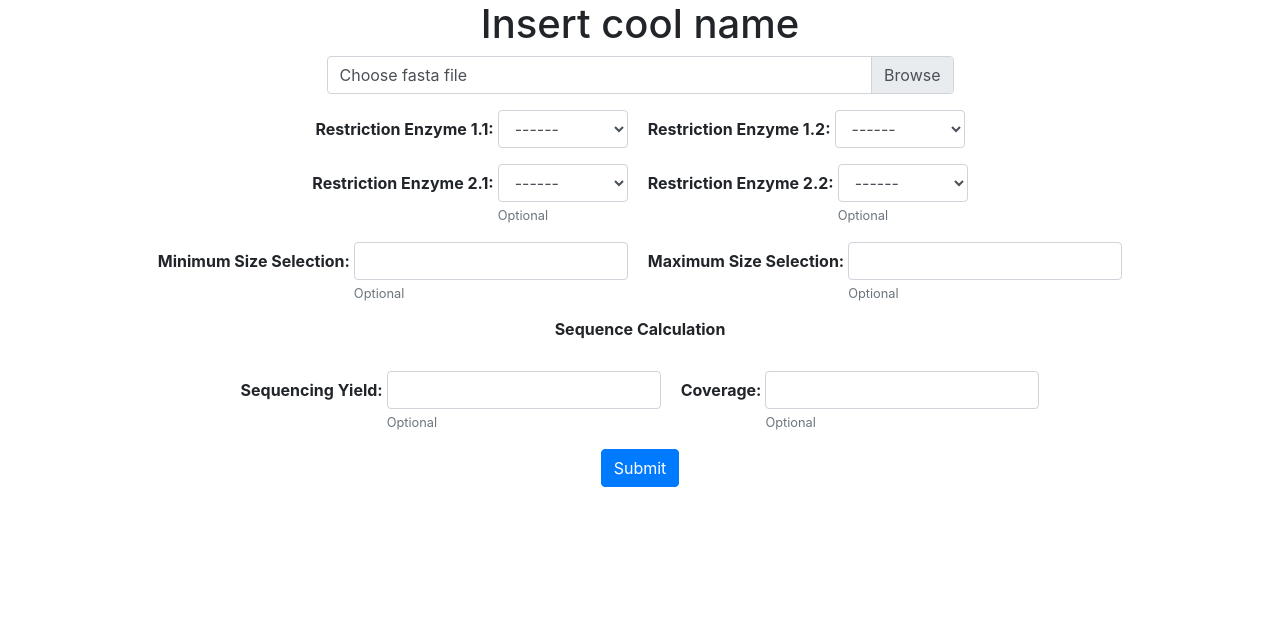
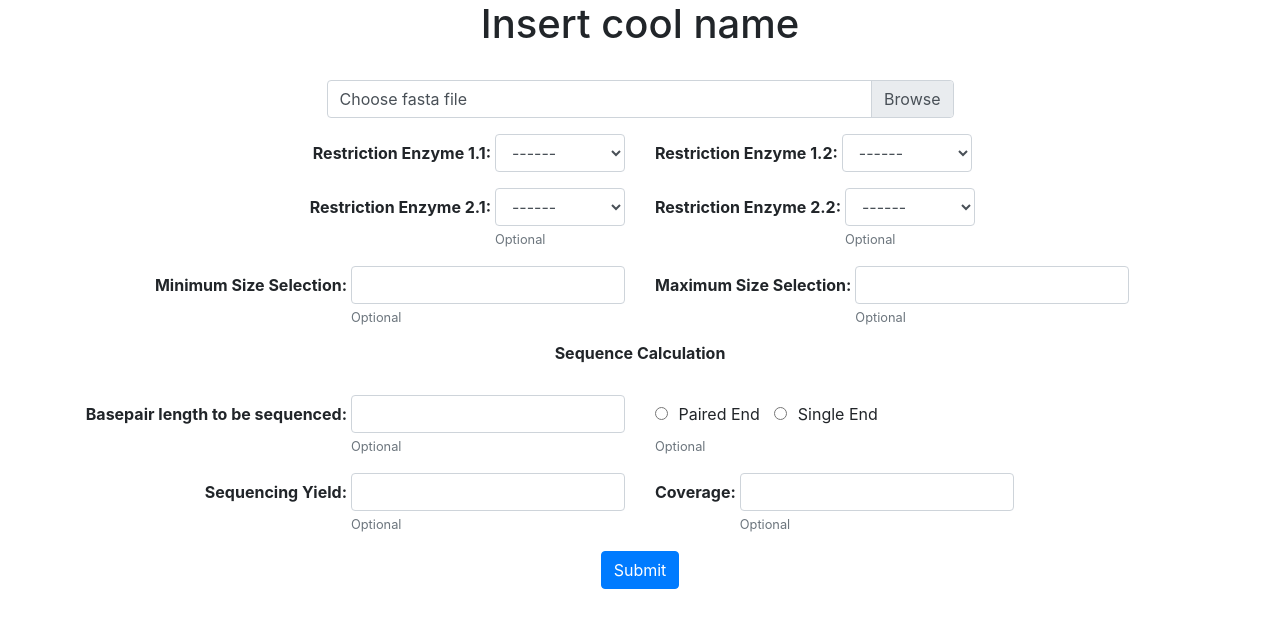
Before and after one commit to felixglinka/ddRadSeqWebTool, a Django app: page / in a window 1280 px wide. Shown: the top 628 px of the page. Run offline with Django 3.2, Linux system fonts and the light colour scheme; some libraries are stand-ins or nearby versions.

Commit message:
changed form for paired end feature

```diff
--- a/api/forms.py
+++ b/api/forms.py
@@ -5,10 +5,6 @@ class BasicInputDDRadDataForm(forms.Form):
     def __init__(self, *args, **kwargs):
         self.restrictionEnzymes = kwargs.pop('restrictionEnzymes')
         super(BasicInputDDRadDataForm, self).__init__(*args, **kwargs)
-
-        for visible in self.visible_fields():
-            visible.field.widget.attrs['class'] = 'form-control'
-            visible.field.widget.attrs['style'] = "width:auto;"
 
         self.fields['fastaFile'].widget = forms.ClearableFileInput(attrs={'class': 'custom-file-input', 'id': 'fastaFileUpload', 'EnableViewState': "true"})
 
@@ -26,19 +22,23 @@ class BasicInputDDRadDataForm(forms.Form):
         self.fields['sizeSelectMin'].widget = forms.TextInput(attrs={'class': 'form-control', 'autocomplete': 'off'})
         self.fields['sizeSelectMax'].widget = forms.TextInput(attrs={'class': 'form-control', 'autocomplete': 'off'})
 
+        self.fields['basepairLengthToBeSequenced'].widget = forms.TextInput(attrs={'class': 'form-control', 'autocomplete': 'off'})
+        self.fields['pairedEndChoice'].choices = [('paired end', 'Paired End'), ('single end', 'Single End')]
         self.fields['sequencingYield'].widget = forms.TextInput(attrs={'class': 'form-control', 'autocomplete': 'off'})
         self.fields['coverage'].widget = forms.TextInput(attrs={'class': 'form-control', 'autocomplete': 'off'})
 
 
     fastaFile = forms.FileField()
-    restrictionEnzyme1 = forms.ChoiceField(choices=[], label="Restriction Enzyme 1.1")
-    restrictionEnzyme2 = forms.ChoiceField(choices=[], label="Restriction Enzyme 1.2")
+    restrictionEnzyme1 = forms.ChoiceField(choices=[], label="Restriction Enzyme 1.1", widget=forms.Select(attrs={'class':'form-control'}))
+    restrictionEnzyme2 = forms.ChoiceField(choices=[], label="Restriction Enzyme 1.2", widget=forms.Select(attrs={'class':'form-control'}))
 
-    restrictionEnzyme3 = forms.ChoiceField(choices=[], label="Restriction Enzyme 2.1", required=False)
-    restrictionEnzyme4 = forms.ChoiceField(choices=[], label="Restriction Enzyme 2.2", required=False)
+    restrictionEnzyme3 = forms.ChoiceField(choices=[], label="Restriction Enzyme 2.1", required=False, widget=forms.Select(attrs={'class':'form-control'}))
+    restrictionEnzyme4 = forms.ChoiceField(choices=[], label="Restriction Enzyme 2.2", required=False, widget=forms.Select(attrs={'class':'form-control'}))
 
     sizeSelectMin = forms.CharField(label="Minimum Size Selection", required=False)
     sizeSelectMax = forms.CharField(label="Maximum Size Selection", required=False)
 
+    basepairLengthToBeSequenced = forms.CharField(label="Basepair length to be sequenced", required=False)
+    pairedEndChoice = forms.ChoiceField(choices=[], widget=forms.RadioSelect(attrs={'class': 'form-check-input'}))
     sequencingYield = forms.CharField(label="Sequencing Yield", required=False)
     coverage = forms.CharField(label="Coverage", required=False)
--- a/api/static/css/webinterfaceStyle.css
+++ b/api/static/css/webinterfaceStyle.css
@@ -12,16 +12,25 @@ caption {
     font-weight: bold;
 }
 
-.bottom15, h6{
+.bottom15, h1, h6{
    padding-bottom: 1.5rem;
 }
 
-.right4{
+.right4 {
   margin-right:4px;
 }
 
-.right20 {
-  margin-right:20px;
+.right10 {
+  margin-right:10px;
+}
+
+.left2 {
+  margin-left:2px;
+}
+
+.alignRadioButton {
+  margin-top: 7.2px;
+  margin-bottom: 6.8px;
 }
 
 .center {
--- a/api/static/js/dataFrame.js
+++ b/api/static/js/dataFrame.js
@@ -1,8 +1,5 @@
 const minGap = 1;
 const sliderMaxValue = "100";
-
-//let sliderOne = null;
-//let sliderTwo = null;
 
 let columnNumber = 3
 let dataFrameTitles = ['# bases of fragments', '# fragments', '# samples multiplexed', '# bases multiplied by samples to be sequenced']
@@ -57,7 +54,9 @@ function updateSliderTwoResult(sliderOneValue, sliderTwoValue, resultTable, data
 
 function generateDataFrameTableHead(table, restrictionEnzymes) {
   tableCaption = table.createCaption()
-  tableCaption.innerHTML = restrictionEnzymes.concat("<br>Sequencing Yield: ").concat(sequencingYield).concat("&emsp;Coverage: ").concat(coverage)
+  tableCaption.innerHTML = restrictionEnzymes.concat("<br>").concat(basepairLengthToBeSequenced).concat(" bp")
+  .concat("&nbsp;").concat(pairedEndChoice).concat("<br>Sequencing Yield: ").concat(sequencingYield)
+  .concat("&emsp;Coverage: ").concat(coverage)
   let thead = table.createTHead();
   let row = thead.insertRow();
 
--- a/api/static/js/form.js
+++ b/api/static/js/form.js
@@ -43,6 +43,10 @@ function initForm(e){
     return /^\d*$/.test(value);
   });
 
+  setInputFilter(document.getElementById("id_basepairLengthToBeSequenced"), function(value) {
+    return /^\d*$/.test(value);
+  });
+
   setInputFilter(document.getElementById("id_sequencingYield"), function(value) {
     return /^\d*$/.test(value);
   });
--- a/api/templates/webinterface.html
+++ b/api/templates/webinterface.html
@@ -7,20 +7,22 @@
     <link rel="stylesheet" href="{% static 'css/bootstrap.min.css' %}">
     <link rel="stylesheet" type="text/css" href="{% static 'css/webinterfaceStyle.css' %}">
     <script type="text/javascript">
+        {% if dataFrame or dataFrame1 and dataFrame2 %}
+            const firstChosenRestrictionEnzymes = "{{ firstChosenRestrictionEnzymes }}"
+            const basepairLengthToBeSequenced = "{{ basepairLengthToBeSequenced }}"
+            const pairedEndChoice = "{{ pairedEndChoice }}"
+            const sequencingYield = "{{ sequencingYield }}"
+            const coverage = "{{ coverage }}"
+        {% endif %}
+
         {% if dataFrame %}
             const dataFrameData = {{ dataFrame|safe }};
-            const firstChosenRestrictionEnzymes = "{{ firstChosenRestrictionEnzymes }}"
-            const sequencingYield = "{{ sequencingYield }}"
-            const coverage = "{{ coverage }}"
         {% endif %}
 
         {% if dataFrame1 and dataFrame2 %}
             const dataFrame1Data = {{ dataFrame1|safe }};
             const dataFrame2Data = {{ dataFrame2|safe }};
-            const firstChosenRestrictionEnzymes = "{{ firstChosenRestrictionEnzymes }}"
             const secondChosenRestrictionEnzymes = "{{ secondChosenRestrictionEnzymes }}"
-            const sequencingYield = "{{ sequencingYield }}"
-            const coverage = "{{ coverage }}"
         {% endif %}
     </script>
     <script src="{% static 'js/form.js' %}"></script>
@@ -35,26 +37,33 @@
   {% endif %}
 
     <h1>Insert cool name</h1>
-    <div></div>
-    <form class="container" action='.' method="POST" enctype="multipart/form-data" >
+    <div class="container">
+        <form  action='.' method="POST" enctype="multipart/form-data" >
             {% csrf_token %}
             <div class="row justify-content-center form-group ">
                 <div id="customFile" class="custom-file" style="width: 55%;">
                     {{ form.fastaFile }} <label id="file-upload-label" class="custom-file-label" for="{{ form.fastaFile.id_for_label }}"> Choose fasta file </label>
                 </div>
             </div>
+
             <div class="row justify-content-center form-group">
-            <div class="form-inline right20">
+                <div class="col">
+                    <div class="form-inline float-right">
                         <label class="right4"> <b>{{ form.restrictionEnzyme1.label }}: </b> </label>
                     {{ form.restrictionEnzyme1 }}
                     </div>
+                </div>
+                <div class="col">
                     <div class="form-inline">
                     <label class="right4"><b>{{ form.restrictionEnzyme2.label }}: </b> </label>
                     {{ form.restrictionEnzyme2 }}
                     </div>
                 </div>
+            </div>
+
             <div class="row justify-content-center form-group">
-            <div class="form-inline right20">
+                <div class="col">
+                    <div class="form-inline float-right">
                         <label class="bottom15 right4"> <b> {{ form.restrictionEnzyme3.label }}: </b> </label>
                         <div class="col-xs-10">
                             {{ form.restrictionEnzyme3 }}
@@ -62,6 +71,8 @@
                             <small class="text-muted">Optional</small>
                         </div>
                     </div>
+                </div>
+                <div class="col">
                     <div class="form-inline">
                         <label class="bottom15 right4"> <b>{{ form.restrictionEnzyme4.label }}: </b> </label>
                         <div class="col-xs-10">
@@ -71,8 +82,11 @@
                         </div>
                     </div>
                 </div>
+            </div>
+
             <div class="row justify-content-center form-group">
-            <div class="form-inline right20">
+                <div class="col">
+                    <div class="form-inline float-right">
                         <label class="bottom15 right4"> <b>{{ form.sizeSelectMin.label }}: </b> </label>
                         <div class="col-xs-10">
                             {{ form.sizeSelectMin }}
@@ -80,6 +94,8 @@
                             <small class="text-muted">Optional</small>
                         </div>
                     </div>
+                </div>
+                <div class="col">
                     <div class="form-inline">
                         <label class="bottom15 right4"> <b>{{ form.sizeSelectMax.label }}: </b> </label>
                         <div class="col-xs-10">
@@ -89,9 +105,38 @@
                         </div>
                     </div>
                 </div>
-        <h6 class="center"> Sequence Calculation </h6>
+            </div>
+
+            <h6 class="row justify-content-center"> Sequence Calculation </h6>
+
             <div class="row justify-content-center form-group">
-            <div class="form-inline right20">
+                <div class="col">
+                    <div class="form-inline float-right">
+                        <label class="bottom15 right4"> <b>{{ form.basepairLengthToBeSequenced.label }}: </b> </label>
+                        <div class="col-xs-10">
+                            {{ form.basepairLengthToBeSequenced }}
+                            <br>
+                            <small class="text-muted">Optional</small>
+                        </div>
+                    </div>
+                </div>
+                <div class="col">
+                    <div class="form-inline">
+                        <div class="col-xs-10" style="height: 62px;">
+                            <div class="alignRadioButton">
+                                {% for choice in form.pairedEndChoice %}
+                                  {{ choice.tag }} <span class="left2 right10"> {{ choice.choice_label }} </span>
+                                {% endfor %}
+                            </div>
+                            <small class="text-muted">Optional</small>
+                        </div>
+                    </div>
+                </div>
+            </div>
+
+            <div class="row justify-content-center form-group">
+                <div class="col">
+                    <div class="form-inline float-right">
                         <label class="bottom15 right4"> <b>{{ form.sequencingYield.label }}: </b> </label>
                         <div class="col-xs-10">
                             {{ form.sequencingYield }}
@@ -99,6 +144,9 @@
                             <small class="text-muted">Optional</small>
                         </div>
                     </div>
+                </div>
+
+                <div class="col">
                     <div class="form-inline">
                         <label class="bottom15 right4"> <b>{{ form.coverage.label }}: </b> </label>
                         <div class="col-xs-10">
@@ -108,10 +156,14 @@
                         </div>
                     </div>
                 </div>
+            </div>
+
             <div class="row justify-content-center form-group">
                 <input class="btn btn-primary" type="submit" value="Submit">
             </div>
+
         </form>
+    </div>
 
     {% if graph %}
     <div id="graph">
--- a/api/views.py
+++ b/api/views.py
@@ -60,6 +60,8 @@ def webinterfaceViews(request):
                                                                int(inputForm.cleaned_data["coverage"]))
                         context["dataFrame"] = ddRadSeqresult['dataFrame']
                         context["firstChosenRestrictionEnzymes"] = restrictionEnzymes[int(inputForm.cleaned_data['restrictionEnzyme1'])].name + '+' + restrictionEnzymes[int(inputForm.cleaned_data['restrictionEnzyme2'])].name
+                        context["basepairLengthToBeSequenced"] = inputForm.cleaned_data['basepairLengthToBeSequenced']
+                        context["pairedEndChoice"] = inputForm.cleaned_data['pairedEndChoice']
                         context["sequencingYield"] = inputForm.cleaned_data['sequencingYield']
                         context["coverage"] = inputForm.cleaned_data['coverage']
 
@@ -77,45 +79,28 @@ def webinterfaceViews(request):
                 else:
 
                     if inputForm.cleaned_data['sequencingYield'] != "" and inputForm.cleaned_data['coverage'] != "":
-                        ddRadSeqComparisonResult = handleDDRadSeqComparisonRequest(stringStreamFasta,
-                                                                                   restrictionEnzymes[int(
-                                                                                       inputForm.cleaned_data[
-                                                                                           'restrictionEnzyme1'])],
-                                                                                   restrictionEnzymes[int(
-                                                                                       inputForm.cleaned_data[
-                                                                                           'restrictionEnzyme2'])],
-                                                                                   restrictionEnzymes[int(
-                                                                                       inputForm.cleaned_data[
-                                                                                           'restrictionEnzyme3'])],
-                                                                                   restrictionEnzymes[int(
-                                                                                       inputForm.cleaned_data[
-                                                                                           'restrictionEnzyme4'])],
-                                                                                   selectedMinSize, selectedMaxSize,
-                                                                                   int(inputForm.cleaned_data[
-                                                                                           "sequencingYield"]), int(
-                                inputForm.cleaned_data["coverage"]))
+                        ddRadSeqComparisonResult = handleDDRadSeqComparisonRequest(stringStreamFasta, restrictionEnzymes[int(inputForm.cleaned_data['restrictionEnzyme1'])],
+                                                    restrictionEnzymes[int(inputForm.cleaned_data['restrictionEnzyme2'])],
+                                                    restrictionEnzymes[int(inputForm.cleaned_data['restrictionEnzyme3'])],
+                                                    restrictionEnzymes[int(inputForm.cleaned_data['restrictionEnzyme4'])],
+                                                    selectedMinSize, selectedMaxSize,
+                                                    int(inputForm.cleaned_data["sequencingYield"]), int(inputForm.cleaned_data["coverage"]))
                         context["dataFrame1"] = ddRadSeqComparisonResult['dataFrame1']
                         context["dataFrame2"] = ddRadSeqComparisonResult['dataFrame2']
                         context["firstChosenRestrictionEnzymes"] = restrictionEnzymes[int(inputForm.cleaned_data['restrictionEnzyme1'])].name + '+' + restrictionEnzymes[int(inputForm.cleaned_data['restrictionEnzyme2'])].name
                         context["secondChosenRestrictionEnzymes"] = restrictionEnzymes[int(inputForm.cleaned_data['restrictionEnzyme3'])].name + '+' + restrictionEnzymes[int(inputForm.cleaned_data['restrictionEnzyme4'])].name
+                        context["basepairLengthToBeSequenced"] = inputForm.cleaned_data['basepairLengthToBeSequenced']
+                        context["pairedEndChoice"] = inputForm.cleaned_data['pairedEndChoice']
                         context["sequencingYield"] = inputForm.cleaned_data['sequencingYield']
                         context["coverage"] = inputForm.cleaned_data['coverage']
 
                     else:
                         ddRadSeqComparisonResult = handleDDRadSeqComparisonRequest(stringStreamFasta,
-                                                                                   restrictionEnzymes[int(
-                                                                                       inputForm.cleaned_data[
-                                                                                           'restrictionEnzyme1'])],
-                                                                                   restrictionEnzymes[int(
-                                                                                       inputForm.cleaned_data[
-                                                                                           'restrictionEnzyme2'])],
-                                                                                   restrictionEnzymes[int(
-                                                                                       inputForm.cleaned_data[
-                                                                                           'restrictionEnzyme3'])],
-                                                                                   restrictionEnzymes[int(
-                                                                                       inputForm.cleaned_data[
-                                                                                           'restrictionEnzyme4'])],
-                                                                                   selectedMinSize, selectedMaxSize)
+                                                   restrictionEnzymes[int(inputForm.cleaned_data['restrictionEnzyme1'])],
+                                                   restrictionEnzymes[int(inputForm.cleaned_data['restrictionEnzyme2'])],
+                                                   restrictionEnzymes[int(inputForm.cleaned_data['restrictionEnzyme3'])],
+                                                   restrictionEnzymes[int(inputForm.cleaned_data['restrictionEnzyme4'])],
+                                                    selectedMinSize, selectedMaxSize)
 
                     context["graph"] = ddRadSeqComparisonResult['graph']
 
@@ -126,5 +111,5 @@ def webinterfaceViews(request):
         else:
             logger.error(inputForm.errors)
 
-    context["form"] = BasicInputDDRadDataForm(restrictionEnzymes=restrictionEnzymes)
+    context["form"] = BasicInputDDRadDataForm(initial={'pairedEndChoice':'pairedEnd'}, restrictionEnzymes=restrictionEnzymes)
     return render(request, "webinterface.html", context)
```
Lines whose indentation alone changed are shown as unchanged.
